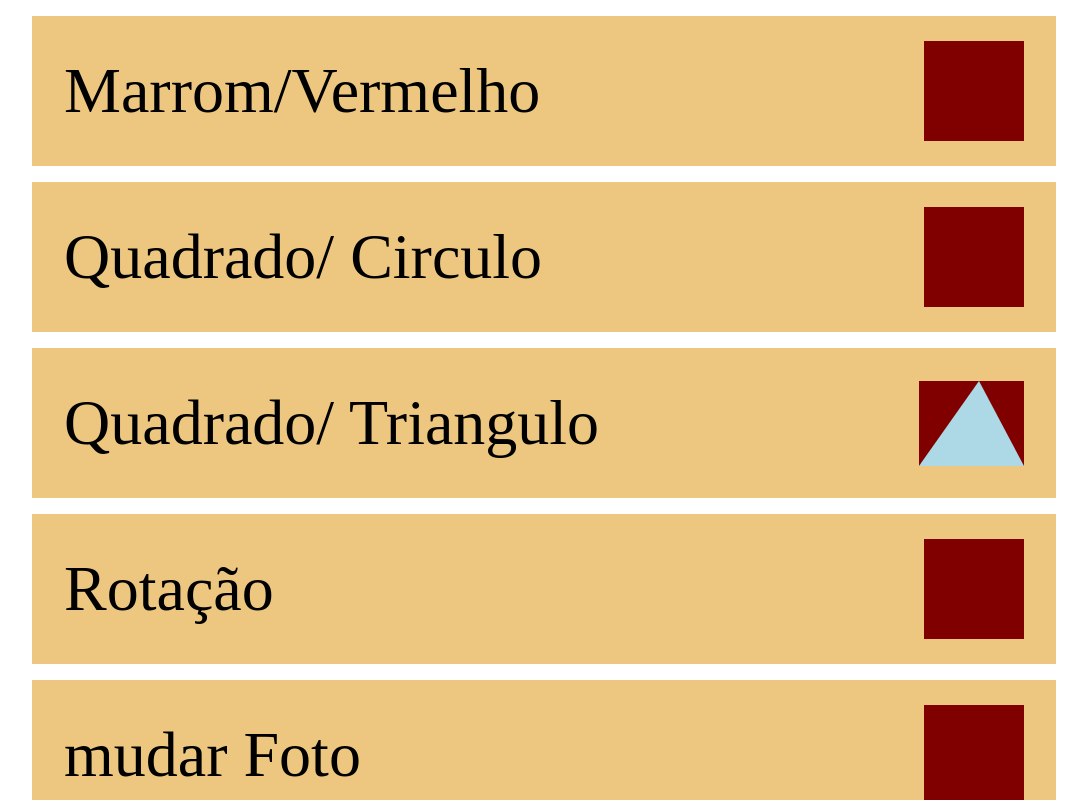
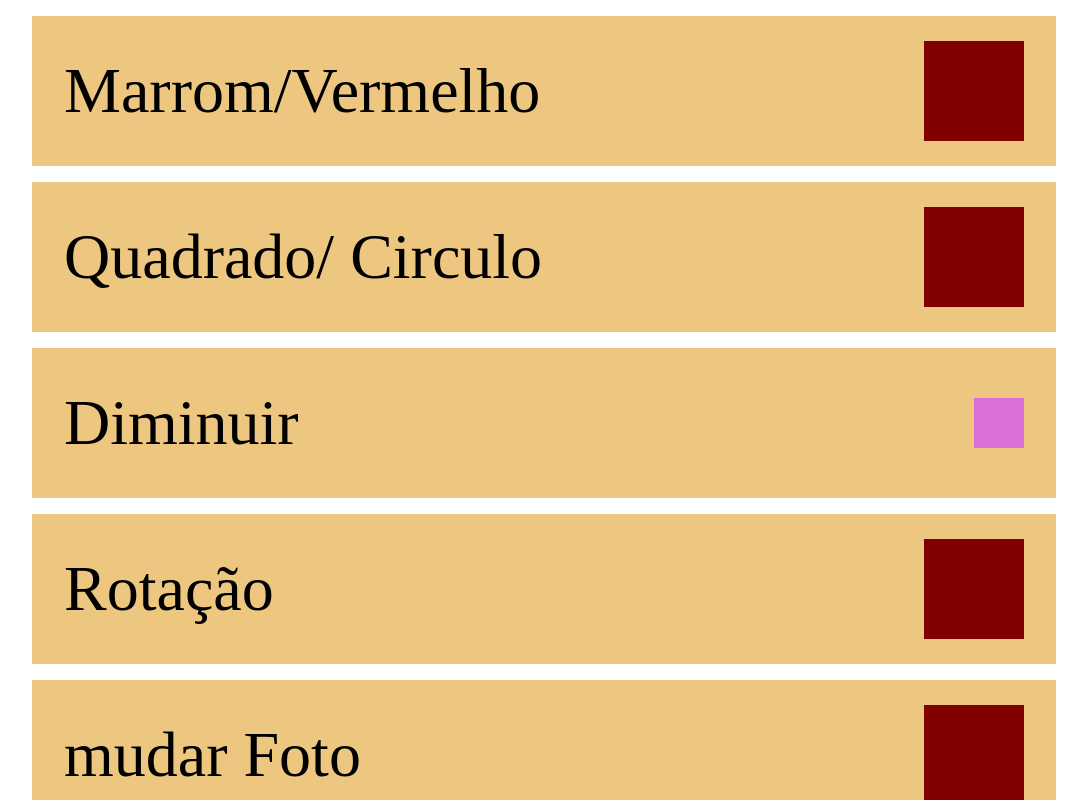
Before and after one commit to Ricardo-borges1/Aula02-JS, a plain HTML site: page index.html in a window 1280 px wide. Both pictures are taken after a click on the element 1070 px from the left and 423 px from the top of the page. Shown: the top 800 px of the page, without its empty margins (96-1183 px from the left). Drawn offline with Linux system fonts and the light colour scheme.

Commit message:
tarefa finalizada

```diff
--- a/app.js
+++ b/app.js
@@ -21,7 +21,7 @@ function mudarForma(){
 }
 
 function mudarForma2(){
-    forma3.classList.toggle('triangulo')
+    forma3.classList.toggle('mexer')
 }
 
 function rotacao(){
--- a/index.html
+++ b/index.html
@@ -18,7 +18,7 @@
             <div class="forma" id="forma2"></div>
         </div>
         <div class="item">
-            <div class="texto">Quadrado/ Triangulo</div>
+            <div class="texto">Diminuir</div>
             <div class="forma" id="forma3"></div>
         </div>
         <div class="item">
--- a/style.css
+++ b/style.css
@@ -44,12 +44,9 @@
     border-radius: 50%;
 }
 
-.triangulo{
-    width: 0;
-    height: 0;
-    border-left: 60px solid transparent;
-    border-right: 45px solid transparent;
-    border-bottom: 85px solid lightblue;
+.mexer{
+    zoom:50%;
+    background-color: orchid;
 }
 
 .rotacao{
```
